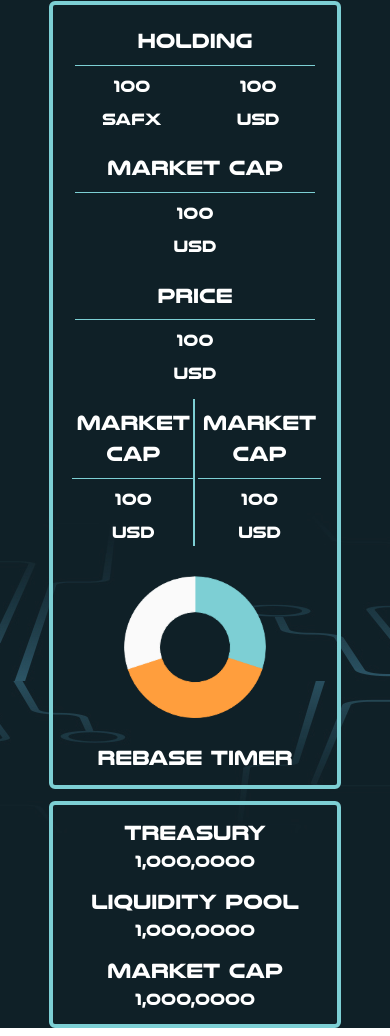
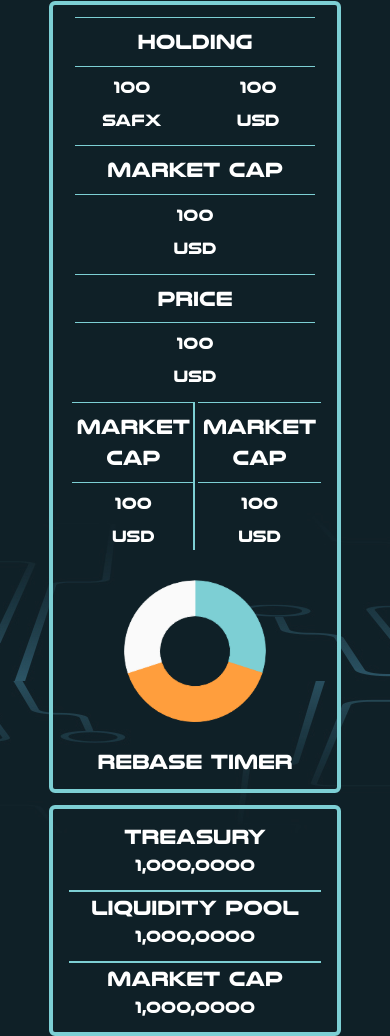
Before and after one commit to wascharapon/ApexCpytro, a plain HTML site: page dashboard.html in a window 390 px wide. Shown: the part 163-1199 px from the top of the page. Drawn offline with nearby package versions, Linux system fonts and the light colour scheme.

Commit message:
update fully project

```diff
--- a/dashboard.html
+++ b/dashboard.html
@@ -191,6 +191,7 @@
                         <div class="grid md:grid-cols-3 grid-cols-1 md:gap-0 gap-3 mb-3">
                             <div class="grid grid-row-2 md:border-r-2 border-[#7DCFD4]">
                                 <div>
+                                    <hr class="mx-auto border-[#7DCFD4] flex-none md:hidden" style="width:95%">
                                     <h2 class="p-2">HOLDING</h2>
                                     <div class="flex">
                                         <hr class="mx-auto border-[#7DCFD4]" style="width:95%">
@@ -210,6 +211,8 @@
                             </div>
                             <div class="grid grid-row-2 md:border-r-2  border-[#7DCFD4]">
                                 <div>
+                                    <hr class="mx-auto border-[#7DCFD4] flex-none md:hidden" style="width:95%">
+                                    </hr>
                                     <h2 class="p-2">MARKET CAP</h2>
                                     <hr class="mx-auto border-[#7DCFD4]" style="width:95%">
                                     </hr>
@@ -222,6 +225,7 @@
                             </div>
                             <div class="grid grid-row-2">
                                 <div>
+                                    <hr class="mx-auto border-[#7DCFD4] flex-none md:hidden" style="width:95%">
                                     <h2 class="p-2">Price</h2>
                                     <hr class="mx-auto border-[#7DCFD4]" style="width:95%">
                                     </hr>
@@ -235,6 +239,7 @@
                         <div class="grid grid-cols-2 md:mt-10 md:px-10">
                             <div class="grid grid-row-2 border-r-2  border-[#7DCFD4]">
                                 <div>
+                                    <hr class="mx-auto border-[#7DCFD4] flex-none md:hidden" style="width:95%">
                                     <h2 class="p-2">MARKET CAP</h2>
                                     <hr class="mx-auto border-[#7DCFD4]" style="width:95%">
                                     </hr>
@@ -247,6 +252,7 @@
                             </div>
                             <div class="grid grid-row-2">
                                 <div>
+                                    <hr class="mx-auto border-[#7DCFD4] flex-none md:hidden" style="width:95%">
                                     <h2 class="p-2">MARKET CAP</h2>
                                     <hr class="mx-auto border-[#7DCFD4]" style="width:95%">
                                     </hr>
@@ -275,11 +281,11 @@
                         <h2>TREASURY</h2>
                         <h3>1,000,0000</h3>
                     </div>
-                    <div class="grid grid-row-2">
+                    <div class="grid grid-row-2 md:border-0  border-t-2 border-[#7DCFD4]">
                         <h2>LIQUIDITY POOL</h2>
                         <h3>1,000,0000</h3>
                     </div>
-                    <div class="grid grid-row-2">
+                    <div class="grid grid-row-2 md:border-0  border-t-2 border-[#7DCFD4]">
                         <h2>MARKET CAP</h2>
                         <h3>1,000,0000</h3>
                     </div>
```
Also changed, not shown: 1 other file.
